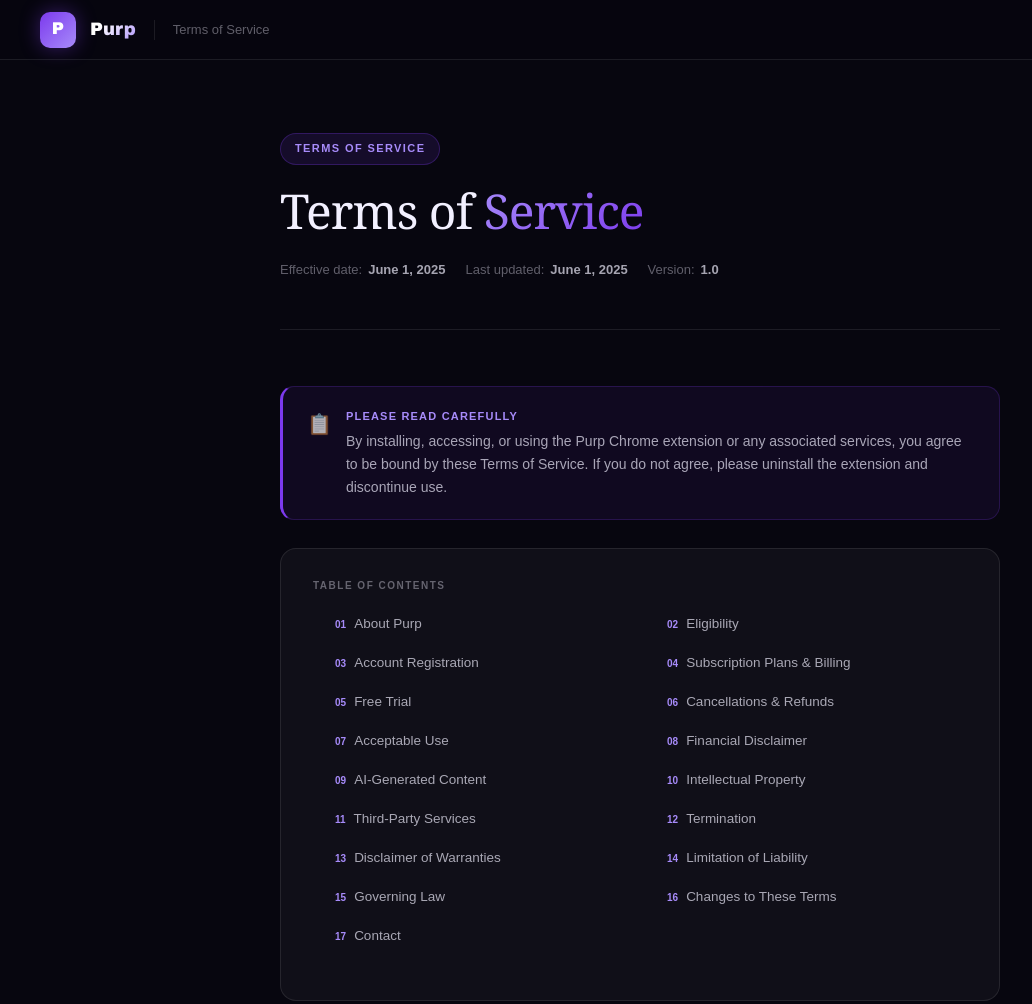
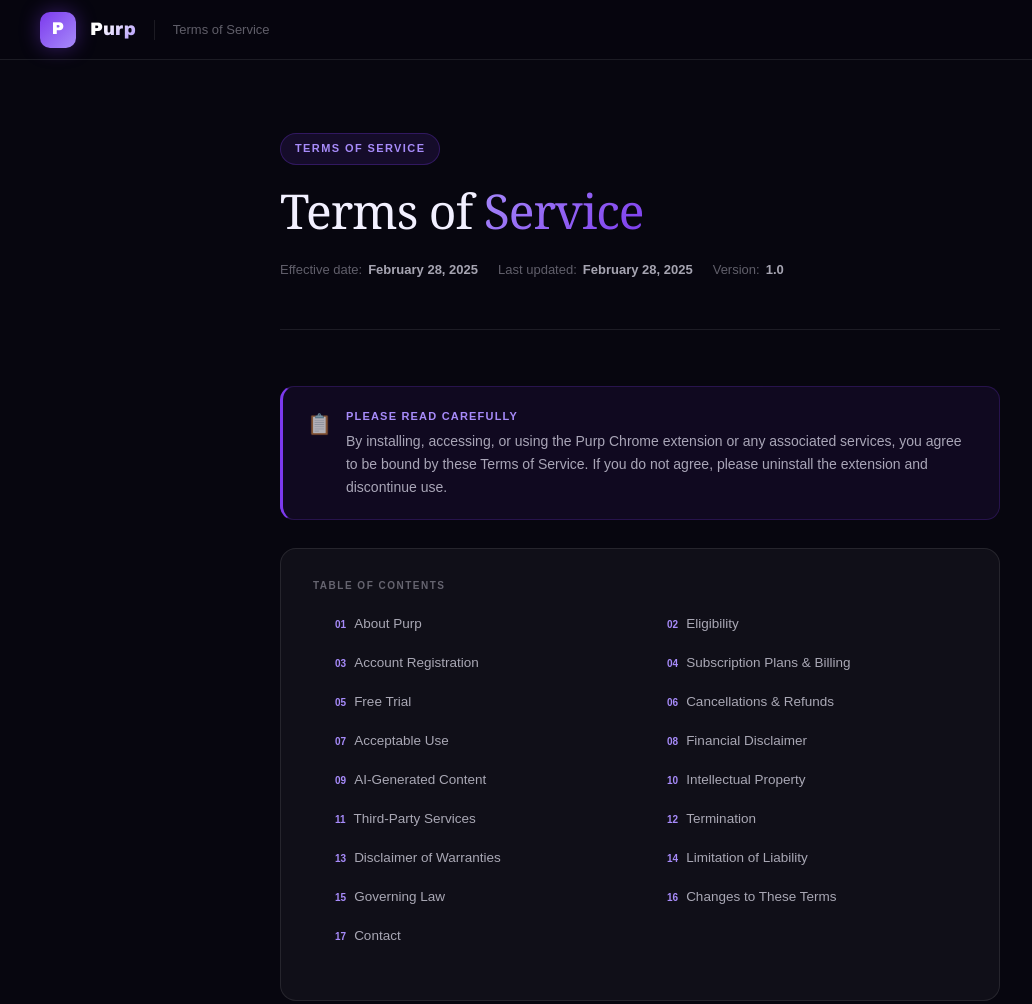
Before and after one commit to ciryak/Purp, a browser extension: page Backend/static/terms-of-service.html in a window 1280 px wide. Shown: the top 1004 px of the page, without its empty margins (0-1032 px from the left). Drawn offline with Linux system fonts and the light colour scheme.

Commit message:
date fix

```diff
--- a/Backend/static/terms-of-service.html
+++ b/Backend/static/terms-of-service.html
@@ -175,8 +175,8 @@
     <div class="badge">Terms of Service</div>
     <h1>Terms of <span>Service</span></h1>
     <div class="meta-row">
-      <div class="meta-item"><span>Effective date:</span><strong>June 1, 2025</strong></div>
-      <div class="meta-item"><span>Last updated:</span><strong>June 1, 2025</strong></div>
+      <div class="meta-item"><span>Effective date:</span><strong>February 28, 2025</strong></div>
+      <div class="meta-item"><span>Last updated:</span><strong>February 28, 2025</strong></div>
       <div class="meta-item"><span>Version:</span><strong>1.0</strong></div>
     </div>
   </div>
```
Also changed, not shown: terms-of-service.html (+2 -2 lines).
